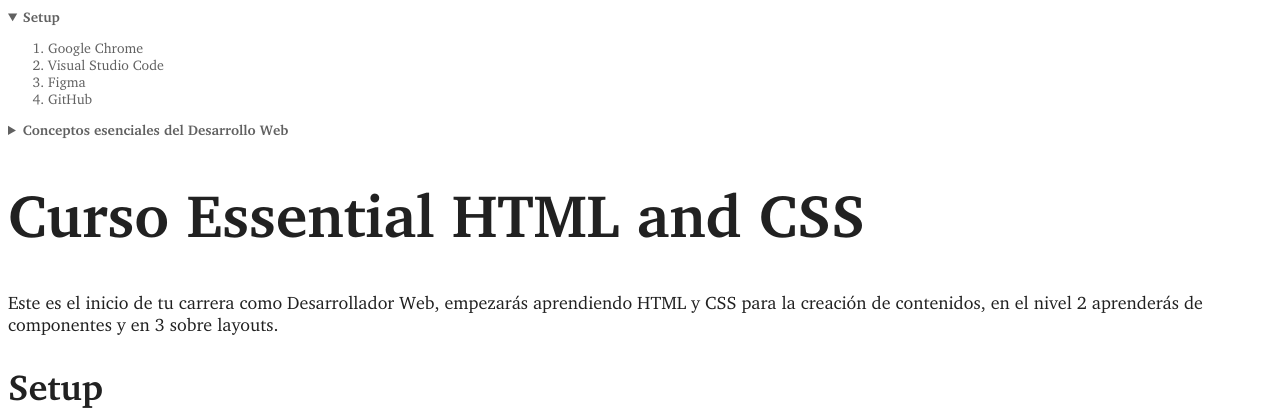
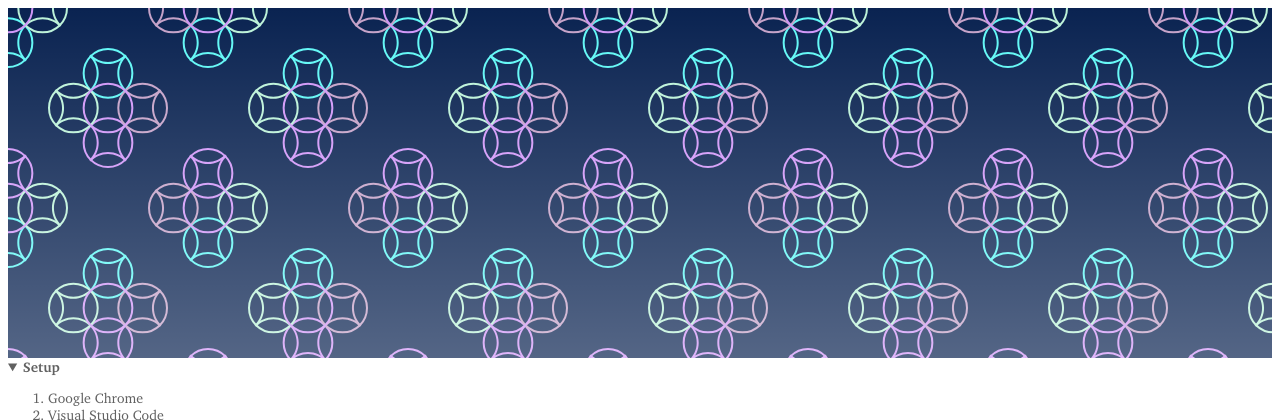
Before and after one commit to EstebanPajares/nemium-blog, a plain HTML site: page index.html in a window 1280 px wide. Shown: the top 420 px of the page. Drawn offline with Linux system fonts and the light colour scheme.

Commit message:
agregando fuentes externas e img pattern

```diff
--- a/css/styles.css
+++ b/css/styles.css
@@ -34,7 +34,8 @@
 
 body {
  color: var(--gray30);
- font-family: charter;
+ font-family: 'Roboto', sans-serif;
+  font-family: charter; */
 }
 
 a {
@@ -72,3 +73,15 @@ h2 {
 h3 {
   font-size: 1.5em; /* 24px */
 }
+
+pre {
+  background: #fec62e;
+}
+
+.hero {
+  background: linear-gradient(to top, rgba(255, 255, 255, .3),transparent ), url('../images/pattern.svg');
+  /*background-repeat: no-repeat;
+  background-position:center;
+  background-size: cover; */
+  height: 350px;
+}
--- a/index.html
+++ b/index.html
@@ -6,10 +6,15 @@
     <meta name="viewport" conte
     nt="width=device-width, initial-scale=1.0">
     <link rel="stylesheet" href="./css/styles.css">
+    <link rel="preconnect" href="https://fonts.googleapis.com">
+    <link rel="preconnect" href="https://fonts.gstatic.com" crossorigin>
+    <link href="https://fonts.googleapis.com/css2?family=Roboto:ital,wght@0,400;0,700;1,400;1,700&display=swap"
+      rel="stylesheet">
     <title>Nemium Project</title>
 
   </head>
   <body>
+    <div class="hero"></div>
     <header>
       <nav>
         <details open>
```
Also changed, not shown: images/pattern.svg (added).
